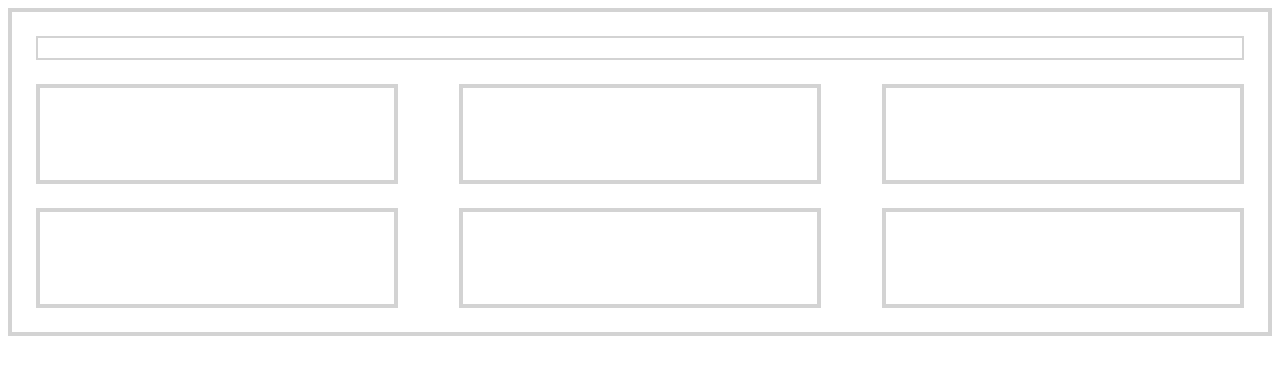
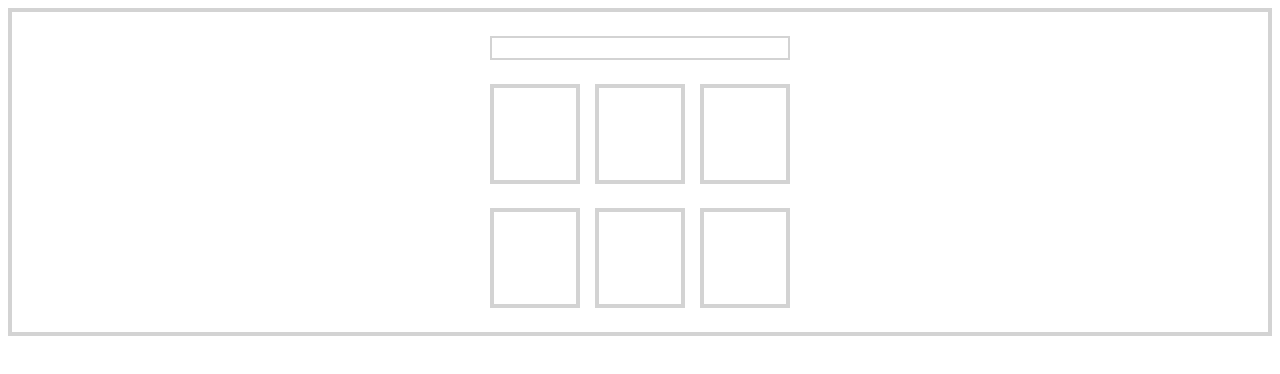
Before and after one commit to madzrahman/CSSBestPractices, a plain HTML site: page Layout 2/index.html in a window 1280 px wide. Drawn offline with Linux system fonts and the light colour scheme.

Commit message:
layout 3

```diff
--- a/Layout 2/index.html
+++ b/Layout 2/index.html
@@ -9,6 +9,7 @@
 </head>
 <body>
     <div class="container">
+        <div class="row">
         <div class="title"></div>
             <div class="box-wrapper">
                 <div class="box"></div>
@@ -20,5 +21,6 @@
             </div>
         </div>
     </div>
+</div>
 </body>
 </html>
--- a/Layout 2/style.css
+++ b/Layout 2/style.css
@@ -5,6 +5,12 @@
 .container {
   border: 4px solid lightgray;
   padding: 24px 24px 0 24px;
+}
+
+.row {
+  width: 100%;
+  max-width: 300px;
+  margin: 0 auto;
 }
 .title {
   border: 2px solid lightgray;
```
